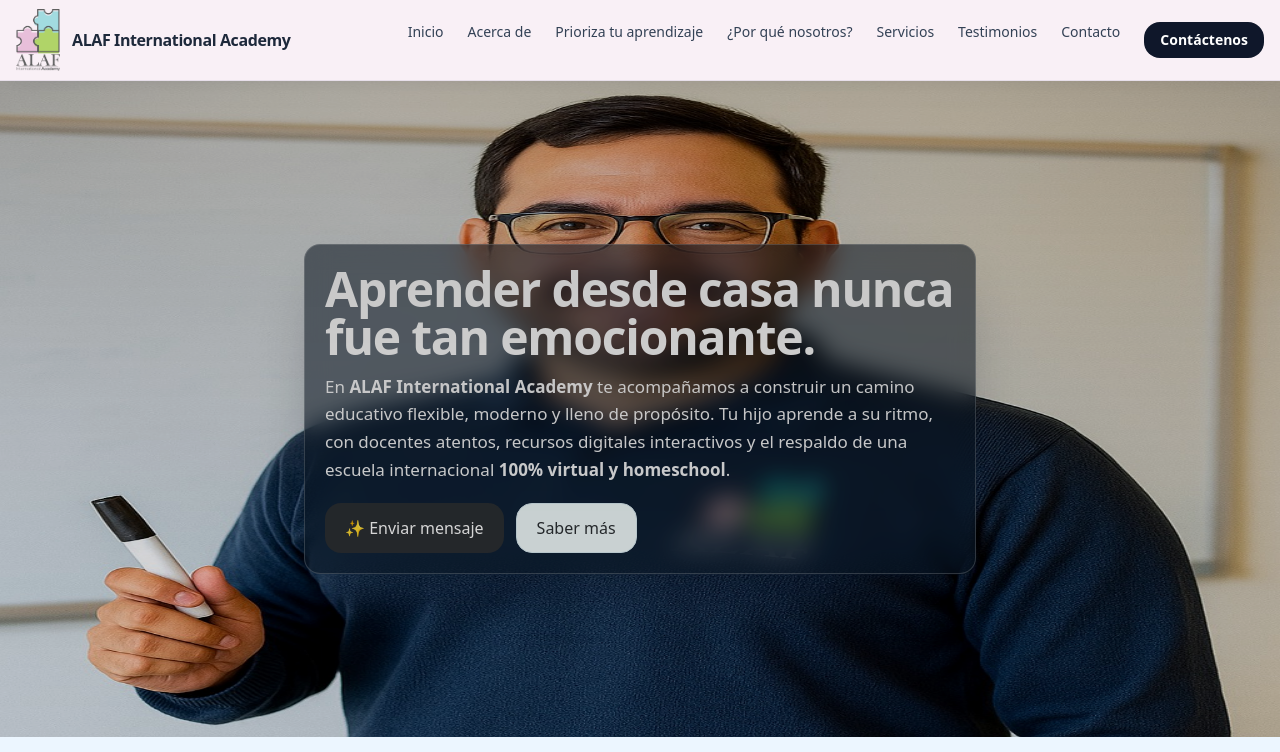
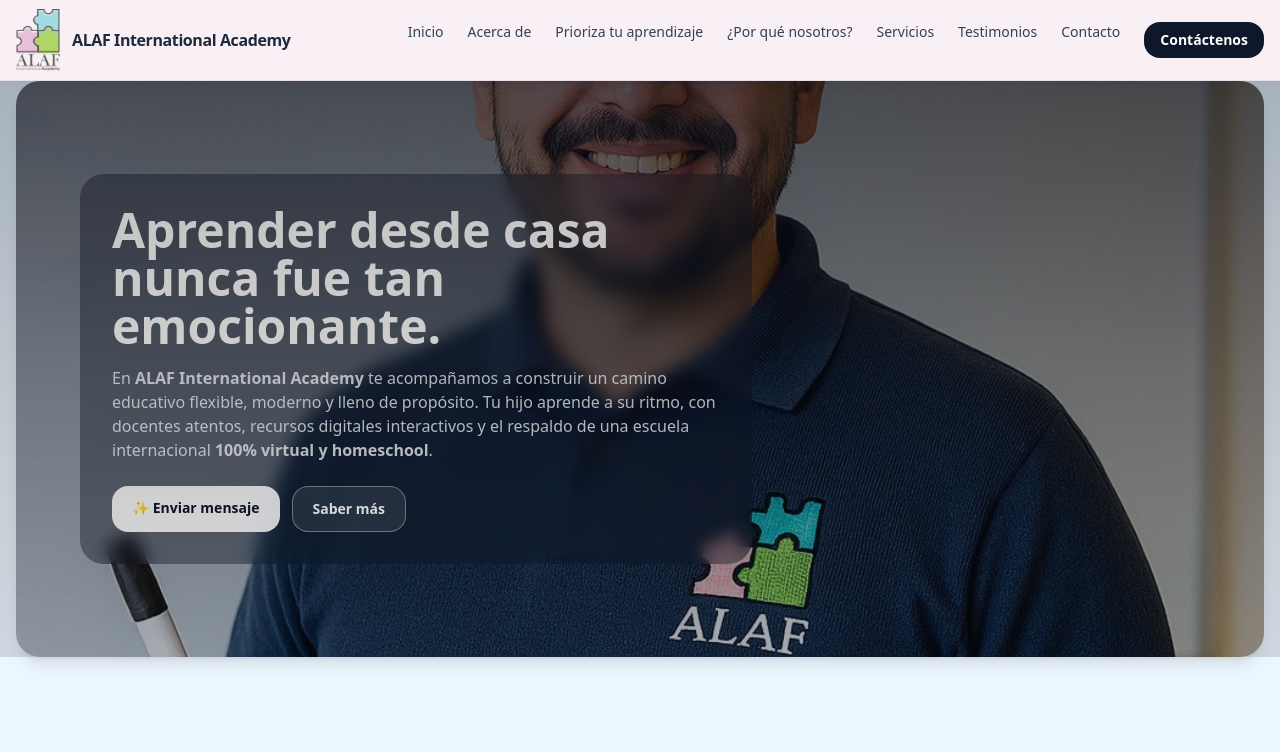
Before and after one commit to lulabtechnology/Alaf, a Next.js app: page / in a window 1280 px wide. Shown: the top 752 px of the page. Built offline with nearby package versions, Linux system fonts and the light colour scheme.

Commit message:
Update hero.tsx

```diff
--- a/app/(site)/components/hero.tsx
+++ b/app/(site)/components/hero.tsx
@@ -1,47 +1,60 @@
+// app/(site)/components/hero.tsx
 "use client";
-
 import Image from "next/image";
-import Link from "next/link";
 
 export default function Hero() {
   return (
     <section id="inicio" className="relative">
-      {/* Imagen única y estática */}
-      <div className="relative h-[64vh] md:h-[82vh] overflow-hidden">
+      <div className="relative mx-auto max-w-7xl px-4">
+        <div className="relative overflow-hidden rounded-3xl shadow-lg">
+          {/* Imagen única del hero */}
+          <div className="relative h-[58vh] min-h-[360px] w-full md:h-[72vh]">
             <Image
               src="/alaf/hero/hero.jpg"
-          alt="ALAF – estudiantes felices por sus logros"
+              alt="Estudiantes felices en ALAF"
               fill
               priority
-          quality={100}
-          /* AJUSTE FORZADO: siempre rellena el cuadro (aunque se distorsione) */
-          className="object-fill"
-          sizes="(min-width:1600px) 1600px, (min-width:1280px) 1280px, (min-width:1024px) 1024px, 100vw"
-          unoptimized
+              sizes="100vw"
+              className="object-cover object-center"
             />
+            {/* Oscurecedor para legibilidad */}
+            <div className="absolute inset-0 bg-gradient-to-b from-slate-900/60 via-slate-900/40 to-slate-900/25" />
           </div>
 
-      {/* Contenido superpuesto */}
-      <div className="absolute inset-0 flex items-center">
-        <div className="container-max">
-          <div className="max-w-2xl rounded-2xl border border-white/20 bg-[rgba(8,21,36,.55)] backdrop-blur-md p-5 shadow-[0_24px_60px_-28px_rgba(2,8,23,.45)]">
-            <h1 className="text-white text-4xl md:text-5xl font-semibold tracking-tight">
+          {/* Texto */}
+          <div className="pointer-events-none absolute inset-0 flex items-center">
+            <div className="pointer-events-auto mx-4 w-full md:mx-10 lg:mx-16">
+              <div className="max-w-2xl rounded-3xl bg-slate-900/55 p-5 backdrop-blur md:bg-slate-900/40 md:p-8">
+                <h1 className="text-3xl font-semibold leading-tight text-white md:text-5xl">
                   Aprender desde casa nunca fue tan emocionante.
                 </h1>
-
-            {/* En móvil solo el título */}
-            <p className="mt-3 text-white/95 text-[17px] leading-relaxed hidden md:block">
-              En <b>ALAF International Academy</b> te acompañamos a construir un camino educativo
-              flexible, moderno y lleno de propósito. Tu hijo aprende a su ritmo, con docentes
-              atentos, recursos digitales interactivos y el respaldo de una escuela internacional
-              <b> 100% virtual y homeschool</b>.
+                {/* Oculto en móvil */}
+                <p className="mt-4 hidden text-slate-100/90 md:block">
+                  En <strong>ALAF International Academy</strong> te acompañamos a
+                  construir un camino educativo flexible, moderno y lleno de
+                  propósito. Tu hijo aprende a su ritmo, con docentes atentos,
+                  recursos digitales interactivos y el respaldo de una escuela
+                  internacional <strong>100% virtual y homeschool</strong>.
                 </p>
 
-            <div className="mt-5 hidden md:flex flex-wrap gap-3">
-              <Link href="#contacto" className="btn btn-primary">✨ Enviar mensaje</Link>
-              <Link href="#por-que-nosotros" className="btn btn-secondary">Saber más</Link>
+                <div className="mt-6 flex gap-3">
+                  <a
+                    href="#contacto"
+                    className="rounded-2xl bg-white/95 px-5 py-3 text-sm font-semibold text-slate-900 hover:bg-white"
+                  >
+                    ✨ Enviar mensaje
+                  </a>
+                  <a
+                    href="#about"
+                    className="rounded-2xl border border-white/40 bg-white/10 px-5 py-3 text-sm font-semibold text-white hover:bg-white/20"
+                  >
+                    Saber más
+                  </a>
                 </div>
               </div>
+            </div>
+          </div>
+          {/* fin texto */}
         </div>
       </div>
     </section>
```
Lines whose indentation alone changed are shown as unchanged.
